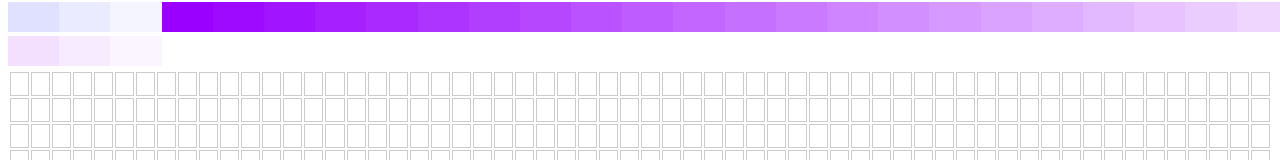
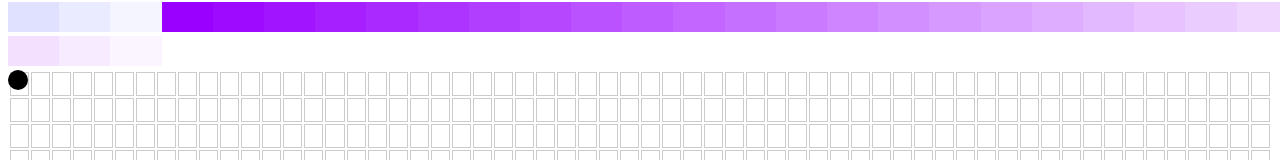
Before and after one commit to sreelakshmisb/PixelPainter, a React (Create React App) app: page / in a window 1280 px wide. Shown: the part 412-572 px from the top of the page. Built offline with nearby package versions, Linux system fonts and the light colour scheme.

Commit message:
Update ColorPalette.js
added the color picker being visible on cursor

```diff
--- a/src/components/ColorPalette.js
+++ b/src/components/ColorPalette.js
@@ -8,6 +8,7 @@ const ColorPalette = ({ onSelectColor }) => {
   const imageInputRef = useRef(null);
   const [useGradient, setUseGradient] = useState(true);
   const [uploadedImageUrl, setUploadedImageUrl] = useState(null);
+  const [selectedCursorColor, setSelectedCursorColor] = useState('#000000'); // Initial cursor color
 
   // Define the base color values
   const baseColors = [
@@ -23,12 +24,16 @@ const ColorPalette = ({ onSelectColor }) => {
   const handleColorSelect = (color) => {
     // Call the provided onSelectColor function from the parent component
     onSelectColor(color);
+    // Set the selected color for the cursor
+    setSelectedCursorColor(color);
   };
 
   // Function to generate a gradient of shades for a base color
   const generateShades = (baseColor) => {
     const color = tinycolor(baseColor);
-    const shades = Array.from({ length: numSteps }, (_, index) => color.clone().lighten(index / numSteps * 100).toHexString());
+    const shades = Array.from({ length: numSteps }, (_, index) =>
+      color.clone().lighten((index / numSteps) * 100).toHexString()
+    );
     return shades.slice(0, numSteps / 2); // Slice to get the first half
   };
 
@@ -76,13 +81,31 @@ const ColorPalette = ({ onSelectColor }) => {
     }
   };
 
+  // Function to handle cursor movement
+  const handleMouseMove = (e) => {
+    if (!useGradient) return;
+
+    const cursor = document.getElementById('custom-cursor');
+    if (!cursor) return;
+
+    const x = e.clientX - cursor.clientWidth / 2;
+    const y = e.clientY - cursor.clientHeight / 2;
+
+    cursor.style.left = `${x}px`;
+    cursor.style.top = `${y}px`;
+  };
+
   // Toggle between gradient and color picker
   const toggleMode = () => {
     setUseGradient(!useGradient);
   };
 
   return (
-    <div style={{ width: '100vw' }}>
+    <div
+      style={{ width: '100vw' }}
+      onMouseMove={handleMouseMove}
+      onMouseLeave={() => setUseGradient(true)}
+    >
       {/* Toggle Button */}
       <button onClick={toggleMode}>{useGradient ? 'Use Image Gradient' : 'Use Color Picker'}</button>
 
@@ -97,7 +120,6 @@ const ColorPalette = ({ onSelectColor }) => {
               width: `${100 / (numSteps / 2)}%`, // Equal width for each color step
               height: '30px',
               margin: '0',
-              cursor: 'pointer',
               display: 'inline-block',
               border: 'none', // Remove the border between colors
             }}
@@ -109,8 +131,25 @@ const ColorPalette = ({ onSelectColor }) => {
         <div>
           <input type="file" accept="image/*" ref={imageInputRef} onChange={handleImageUpload} />
           {/* Display the uploaded image */}
-          {uploadedImageUrl && <img src={uploadedImageUrl} alt="Uploaded" style={{ maxWidth: '100%', marginTop: '10px' }} />}
+          {uploadedImageUrl && (
+            <img src={uploadedImageUrl} alt="Uploaded" style={{ maxWidth: '100%', marginTop: '10px' }} />
+          )}
         </div>
+      )}
+
+      {/* Custom cursor for gradient mode */}
+      {useGradient && (
+        <div
+          id="custom-cursor"
+          style={{
+            position: 'fixed',
+            width: '20px',
+            height: '20px',
+            borderRadius: '50%',
+            background: selectedCursorColor,
+            pointerEvents: 'none',
+          }}
+        ></div>
       )}
     </div>
   );
```
